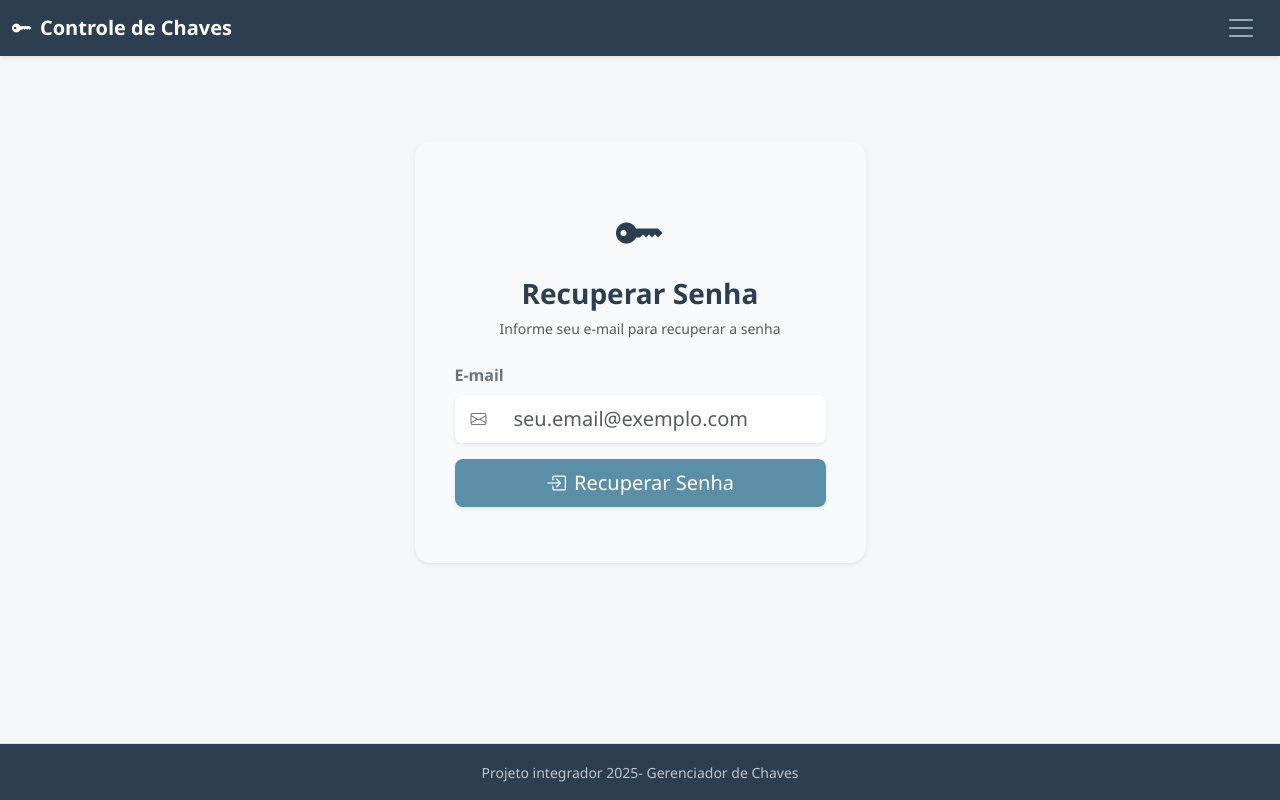
After one commit to bryanmattosta/Sistema-Gerenciador-de-Chaves, a Flask app: page /esqueci-senha in a window 1280 px wide. The commit adds this page. Run offline with Flask 3, Linux system fonts and the light colour scheme; parts of the project's set-up code (start-up, migrations or seed data) failed here and were passed over; some libraries are stand-ins or nearby versions.

Commit message:
esqueci senha

```diff
--- a/PI chaves/app.py
+++ b/PI chaves/app.py
@@ -22,6 +22,32 @@ import smtplib
 Session = sessionmaker(bind=engine)
 sessao  = Session()
 
+#criar o app
+app = Flask(__name__)
+app.secret_key="63f4945d921d599f27ae4fdf5bada3f1"
+app.config["SESSION_COOKIE_HTTPONLY"] = True
+app.config["SESSION_COOKIE_SECURE"] = True
+app.config["SESSION_COOKIE_SAMESITE"] = "Lax"
+#csrf = CSRFProtect(app)
+
+#variaveis do email (gmail)
+EMAIL = "senacdf.operadormicro@gmail.com"
+SENHA_EMAIL = "uetz ezsn jjuy klyo"
+
+#enviar email de nova senha
+def enviar_email(destinatario, nova_senha):
+    mensagem = EmailMessage()
+    mensagem["Subject"] = "Nova senha - Sistema"
+    mensagem["From"] = EMAIL
+    mensagem["To"] = destinatario
+    mensagem.set_content(f"""Olá! Sua nova senha de acesso ao sistema é:
+                        {nova_senha}
+                        Utilize essa senha para acessar o sistema.
+                        Atenciosamente, Sistema""")
+    servidor = smtplib.SMTP("smtp.gmail.com", 587)
+    servidor.starttls()
+    servidor.login(EMAIL,SENHA_EMAIL)
+    servidor.send_message(mensagem)
 
 app = Flask(__name__)
 app.secret_key="123456"
@@ -636,7 +662,7 @@ def esqueci_senha():
             return redirect(url_for("esqueci_senha"))
 
         nova_senha = str(random.randint(100000, 999999))
-        usuario.senha = generate_password_hash(nova_senha)
+        usuario.senha_usuario = generate_password_hash(nova_senha)
         sessao.commit()
         enviar_email(email, nova_senha)
         flash("Uma nova senha foi enviada para seu e-mail!","success")
--- /dev/null
+++ b/PI chaves/templates/esqueci_senha.html
@@ -0,0 +1,50 @@
+{% extends 'base.html' %}
+
+{% block titulo %} - Login{% endblock %}
+
+{% block conteudo %}
+
+<body>
+<div class="row justify-content-center align-items-center" style="min-height: 70vh;">
+    <div class="col-md-5">
+
+        <div class="card border-0 shadow-sm rounded-4 p-4 bg-light">
+            <div class="card-body">
+
+                <!-- Ícone e Título -->
+                <div class="text-center mb-4 pt-3">
+                    <i class="bi bi-key-fill text-secondary" style="font-size: 3rem; color: var(--cor-base) !important;"></i>
+                    <h3 class="fw-bold mt-2" style="color: var(--cor-base);">Recuperar Senha</h3>
+                    <p class="text-muted small">Informe seu e-mail para recuperar a senha</p>
+                </div>
+
+                <!-- Formulário de Login -->
+                <form method="POST" action="{{ url_for('esqueci_senha') }}">
+
+                    <!-- E-mail -->
+                    <div class="mb-3">
+                        <label for="email" class="form-label fw-bold text-secondary">E-mail</label>
+                        <div class="input-group shadow-sm rounded-3 overflow-hidden">
+                            <span class="input-group-text bg-white border-0 ps-3 text-secondary">
+                                <i class="bi bi-envelope"></i>
+                            </span>
+                            <input type="email" class="form-control form-control-lg border-0 bg-white" id="email" name="email" placeholder="seu.email@exemplo.com" required>
+                        </div>
+                    </div>
+
+                    <!-- Botão de Entrar -->
+                    <div class="d-grid gap-2 mb-3">
+                        <button type="submit" class="btn btn-lg rounded-3 shadow-sm text-white py-2" style="background-color: var(--cor-primaria);">
+                            <i class="bi bi-box-arrow-in-right me-2"></i>Recuperar Senha
+                        </button>
+                    </div>
+
+                </form>
+
+            </div>
+        </div>
+
+    </div>
+</div>
+
+{% endblock %}
--- a/PI chaves/templates/login.html
+++ b/PI chaves/templates/login.html
@@ -50,7 +50,7 @@
 
                     <!-- Botão / Link de Esqueci a Senha -->
                     <div class="text-center">
-                        <a href="#" class="text-decoration-none small text-muted fw-semibold">
+                        <a href="{{ url_for('esqueci_senha') }}" class="text-decoration-none small text-muted fw-semibold">
                             Esqueci minha senha
                         </a>
                     </div>
```
